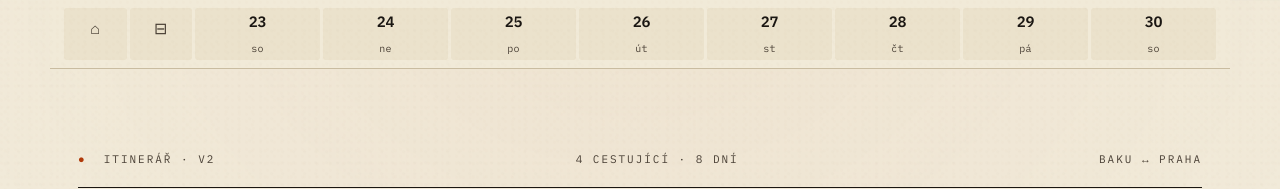
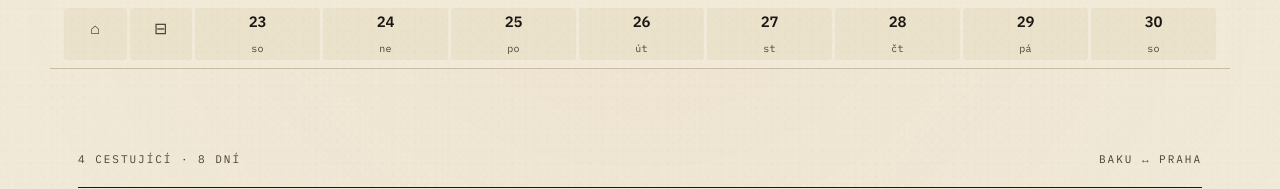
Before and after one commit to humlmartin/trips, a website: page index.html in a window 1280 px wide. Shown: the top 189 px of the page. Drawn offline with Linux system fonts and the light colour scheme; no server answers.

Commit message:
Hero: remove Itinerář v2 line

```diff
--- a/index.html
+++ b/index.html
@@ -1384,7 +1384,6 @@ section[id^="den"], section#info { scroll-margin-top: 70px; }
 <!-- ═══════════════ HERO ═══════════════ -->
 <header class="hero">
   <div class="hero-top">
-    <span><span class="dot">●</span>&nbsp;&nbsp;Itinerář · v2</span>
     <span>4 cestující · 8 dní</span>
     <span>Baku ↔ Praha</span>
   </div>
```
